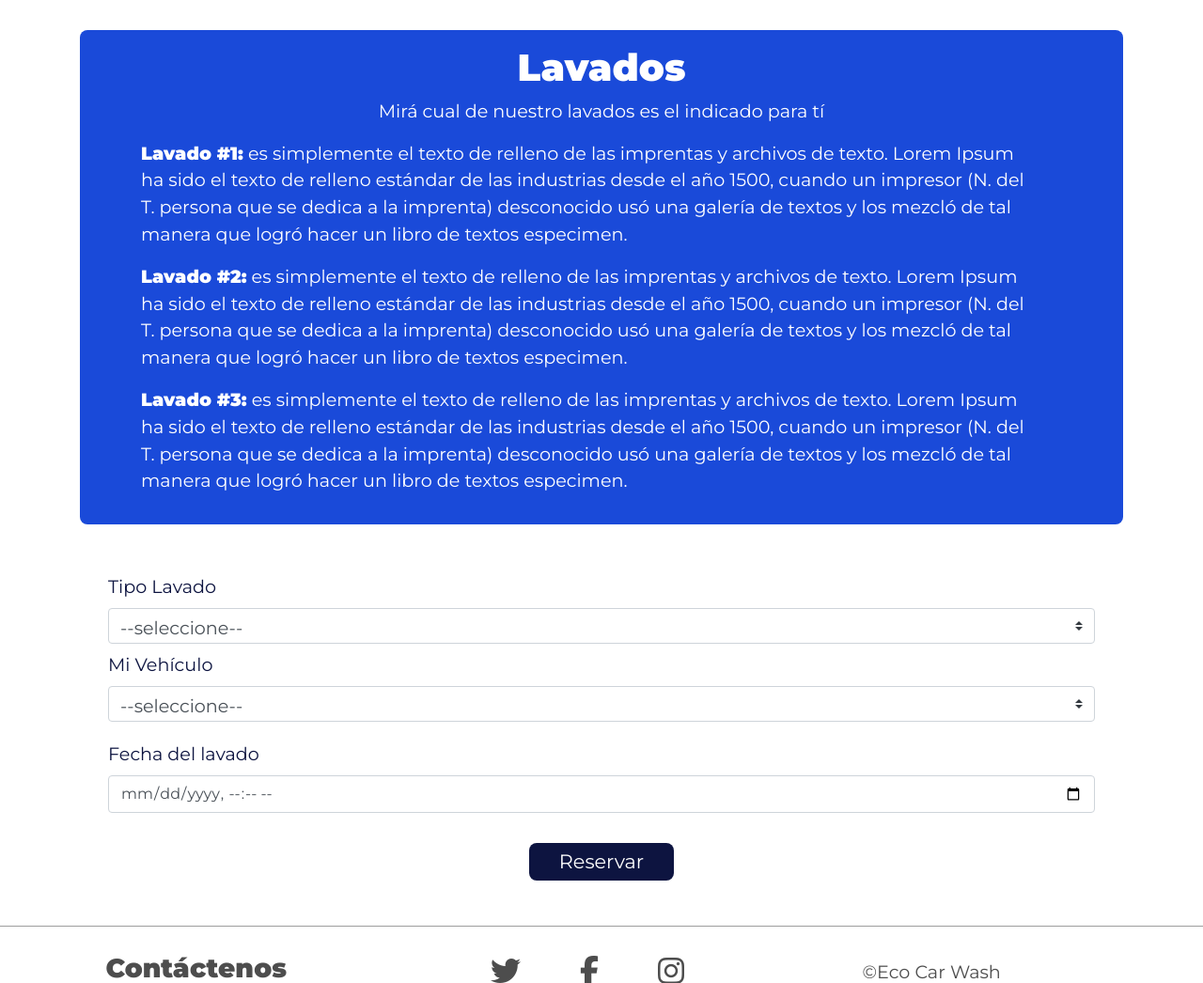
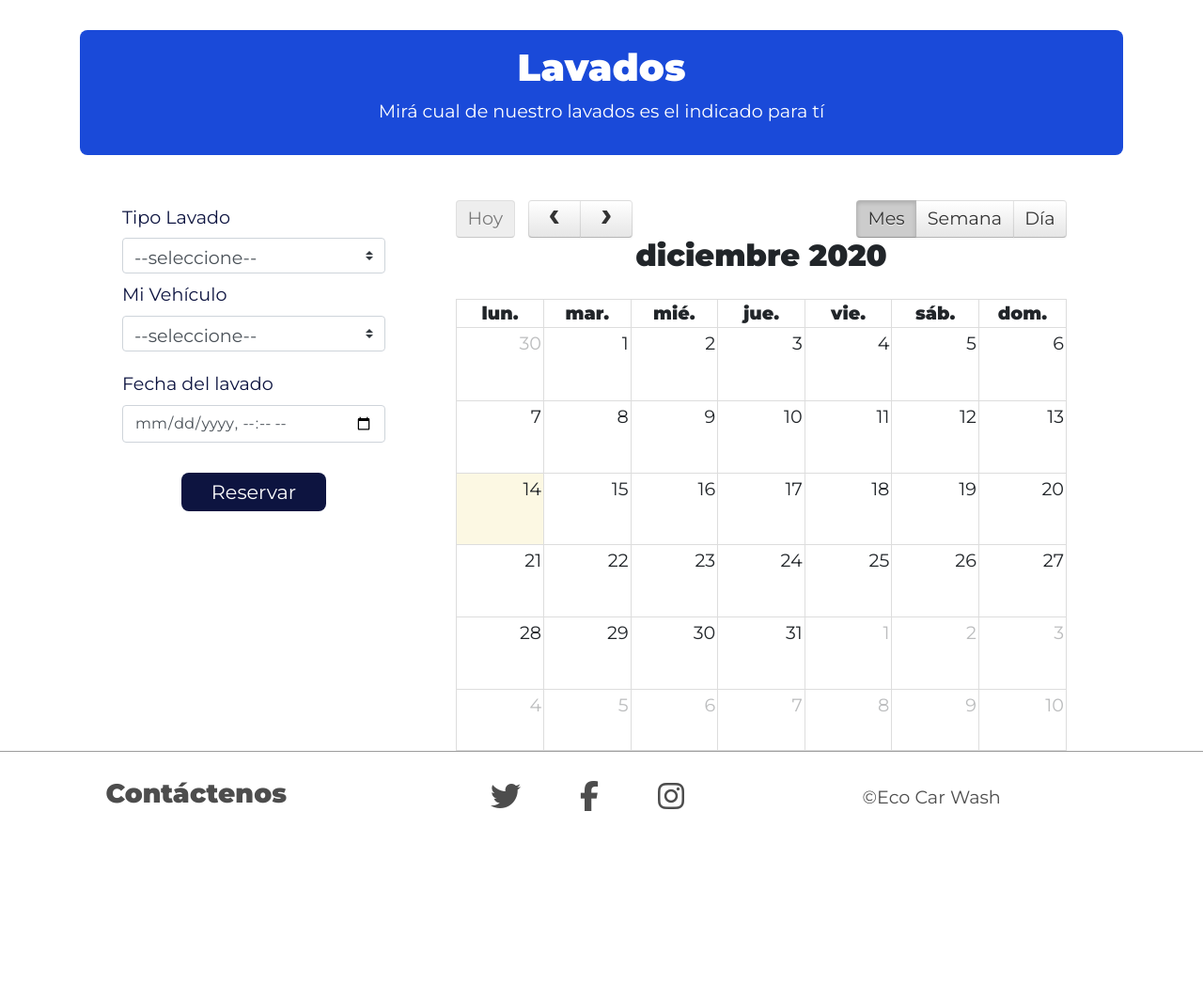
Before and after one commit to sgiraldo776/eco-car-wash, a PHP site: page /GIT/vistas/servicios/lavado/lavado.php in a window 1280 px wide. Shown: the part 77-1123 px from the top of the page at 94% size. After the commit the page ends 940 px from the top, so only its background shows below. Run offline with PHP 8.4, Linux system fonts and the light colour scheme; the visitor is signed in with stand-in values (Sample User, id 1); tables that the repository leaves empty or names only in its code hold one stand-in row (values such as "Sample post"); lists and menus that the app fills with data are empty; some libraries are stand-ins or nearby versions.

Commit message:
Reservas listo con calendario

```diff
--- a/Cliente/usuario/ingresar_cliente.php
+++ b/Cliente/usuario/ingresar_cliente.php
@@ -16,9 +16,9 @@
     $contrasena=hash("sha256", $contrasena);
 
     $sql=$conn->query("INSERT INTO tblCliente (id_cliente, Nom_Cliente, Ape_Cliente, Dir_Cliente, Cel_Cliente, Corr_Cliente, Ciudad_residencia) VALUES ('$identificacion', '$nombres', '$apellidos', '$direccion', '$celular', '$correo', '$ciudad')");
-        if ($sql=true){
+        if ($sql==true){
             $sql2=$conn->query("INSERT INTO tblUsuario (Id_Usuario, Username, Password, Id_Cliente, Id_Rol) VALUES ('$identificacion', '$correo', '$contrasena', '$identificacion', 2)");
-            if ($sql2=true){
+            if ($sql2==true){
                 echo "<script> 	location.href='../login/frm_login.php?msg=3'; </script>";
             }else{
                 $sq3=$conn->query("DELETE FROM tblCliente WHERE id_cliente='$identificacion'");
--- a/admin/servicios/insertar_servicios.php
+++ b/admin/servicios/insertar_servicios.php
@@ -6,10 +6,11 @@
     }
 
     $Tipo_Servicio = $_POST['Tipo_Servicio'];
+    $Servicio = $_POST['Servicio'];
     $Descripcion = $_POST['Descripcion'];
     $Valor = $_POST['Valor'];
 
-    $ins = $conn -> query("INSERT INTO tblservicios_ofertados (Tipo_Servicio, Descripcion, Valor) VALUES ('$Tipo_Servicio', '$Descripcion', '$Valor')");
+    $ins = $conn -> query("INSERT INTO tblservicios_ofertados (Tipo_Servicio, Servicio, Descripcion, Valor) VALUES ('$Tipo_Servicio', '$Servicio', '$Descripcion', '$Valor')");
 
     if ($ins) {
         echo "<script> 	location.href='form_servicios.php?msg=1'; </script>";
--- a/calendar/index.php
+++ b/calendar/calendar.php
@@ -1,3 +1,4 @@
+
 <!DOCTYPE html>
 <html lang="en">
 <head>
@@ -6,25 +7,22 @@
     <title>Calendario</title>
 
     <!-- Bootstrap -->
-    <link rel="stylesheet" href="https://cdn.jsdelivr.net/npm/bootstrap@4.5.3/dist/css/bootstrap.min.css" integrity="sha384-TX8t27EcRE3e/ihU7zmQxVncDAy5uIKz4rEkgIXeMed4M0jlfIDPvg6uqKI2xXr2" crossorigin="anonymous">
+    <!-- <link rel="stylesheet" href="https://cdn.jsdelivr.net/npm/bootstrap@4.5.3/dist/css/bootstrap.min.css" integrity="sha384-TX8t27EcRE3e/ihU7zmQxVncDAy5uIKz4rEkgIXeMed4M0jlfIDPvg6uqKI2xXr2" crossorigin="anonymous"> -->
 
-    <script src="js/jquery.min.js"></script>
-    <script src="js/moment.min.js"></script>
+    <script src="<?php echo $URL;?>calendar/js/jquery.min.js"></script>
+    <script src="<?php echo $URL;?>calendar/js/moment.min.js"></script>
     <!-- Full Calendar -->
-    <link rel="stylesheet" href="css/fullcalendar.min.css">
-    <script src="js/fullcalendar.min.js"></script>
-    <script src="js/es.js"></script>
+    <link rel="stylesheet" href="<?php echo $URL;?>calendar/css/fullcalendar.min.css">
+    <script src="<?php echo $URL;?>calendar/js/fullcalendar.min.js"></script>
+    <script src="<?php echo $URL;?>calendar/js/es.js"></script>
 
-    <script src="https://cdn.jsdelivr.net/npm/popper.js@1.16.1/dist/umd/popper.min.js"></script>
-    <script src="https://cdn.jsdelivr.net/npm/bootstrap@4.5.3/dist/js/bootstrap.min.js"></script>
+    <!-- <script src="https://cdn.jsdelivr.net/npm/bootstrap@4.5.3/dist/js/bootstrap.min.js"></script> -->
 
 </head>
 <body>
     <div class="container">
         <div class="row">
-            <div class="col"></div>
-            <div class="col-7"><div id="calendario"></div></div>
-            <div class="col"></div>
+            <div class="col-12"><div id="calendario"></div></div>
         </div>
     </div>
 
@@ -39,8 +37,10 @@
             </button>
         </div>
         <div class="modal-body">
+            <div id="hora"></div>
             <div id="vehiculo"></div>
             <div id="placa"></div>
+            <div id="descripcion"></div>
         </div>
         <div class="modal-footer">
             <button type="button" class="btn btn-secondary" data-dismiss="modal">Close</button>
@@ -50,19 +50,21 @@
     </div>
 
 
-    <script>
+    <script type="text/javascript">
         $(document).ready(function(){
             $('#calendario').fullCalendar({
                 header:{
                     left:'today, prev,next',
                     center:'title',
-                    right:'month,basicWeek,basicDay, agendaWeek,agendaDay'
+                    right:'month,basicWeek,basicDay'
                 },
                 events:'http://localhost/GIT/eco-car-wash/calendar/eventos.php',
                 eventClick:function(calEvent,jsEvent,view){
                     $('#servicio').html(calEvent.title);
+                    $('#hora').html(calEvent.start);
                     $('#vehiculo').html(calEvent.tipoVehiculo);
                     $('#placa').html(calEvent.placa);
+                    $('#descripcion').html(calEvent.descripcion);
                     $("#Modal").modal();
                 }
             });
--- a/vistas/includes/header-admin.php
+++ b/vistas/includes/header-admin.php
@@ -15,9 +15,9 @@
     <!-- Font Awesome -->
     <script src="https://kit.fontawesome.com/f599362e7b.js" crossorigin="anonymous"></script>
 
-    <link rel="icon" type="image/png" href="../../img/icono-pag.png">
+    <link rel="icon" type="image/png" href="<?php echo $URL;?>img/icono-pag.png">
 
-    <link rel="stylesheet" href="../../css/estilos.css">
+    <link rel="stylesheet" href="<?php echo $URL;?>css/estilos.css">
 </head>
 
 <body>
--- a/vistas/includes/header-usuario.php
+++ b/vistas/includes/header-usuario.php
@@ -15,9 +15,9 @@
     <!-- Font Awesome -->
     <script src="https://kit.fontawesome.com/f599362e7b.js" crossorigin="anonymous"></script>
 
-    <link rel="icon" type="image/png" href="img/icono-pag.png">
+    <link rel="icon" type="image/png" href="<?php echo $URL;?>img/icono-pag.png">
 
-    <link rel="stylesheet" href="css/estilos.css">
+    <link rel="stylesheet" href="<?php echo $URL;?>css/estilos.css">
 </head>
 
 <body>
--- a/vistas/servicios/lavado/ingresar_lavado.php
+++ b/vistas/servicios/lavado/ingresar_lavado.php
@@ -1,6 +1,6 @@
 <?php
     require "../../../conexion.php";
-
+    session_start();
     if ($conn->connect_error) {
         die("Conección exitosa: " . $conn->connect_error);
     }
@@ -8,9 +8,12 @@
     $lavado=$_POST['lavado'];
     $vehiculo=$_POST['vehiculo'];
     $fecha=$_POST['fecha'];
+    $cliente=$_SESSION['id_cliente'];
 
     // $sql=$conn->query("INSERT INTO tblreservas (Id_Reserva, Fecha, Id_Cliente, Tipo_Lavado) VALUES (null, '$fecha', '$_SESSION[Id_Cliente]', '$servicio')");
     $sql=$conn->query("INSERT INTO tblreservas (Fecha, Id_Cliente, Tipo_Lavado) VALUES ('$fecha', '$vehiculo', '$lavado')");
+
+    $sql=$conn->query("INSERT INTO tblreservas (title, tipoVehiculo, placa, descripcion, start, color, textColor, Id_Cliente) VALUES ('Lavado', (SELECT Tipo_Vehiculo FROM tblvehiculo WHERE id_Vehiculo='$vehiculo'), '$vehiculo', '$lavado', '$fecha', '#1A4AD9', '#FFFFFF', '$cliente')");
 
     if ($sql==TRUE){
         echo "<script> 	alert ('Ingresado Correctamente'); </script>";
--- a/vistas/servicios/lavado/js/validacion.js
+++ b/vistas/servicios/lavado/js/validacion.js
@@ -13,7 +13,7 @@ $(document).ready(function(){
 });
 
 $(function(){
-    $(".btn-color").on('click', function(){
+    $(".enviar").on('click', function(){
         var formulario=document.add_form;
 
         if($('#lavado').val() != 0){
--- a/vistas/servicios/lavado/lavado.php
+++ b/vistas/servicios/lavado/lavado.php
@@ -17,7 +17,6 @@
 ?>
 <!DOCTYPE html>
 <html lang="es">
-
 <head>
     <meta charset="UTF-8">
     <meta name="viewport" content="width=device-width, initial-scale=1.0">
@@ -48,26 +47,40 @@
                     <p>Mirá cual de nuestro lavados es el indicado para tí</p>
                 </div>
                 <div class="row">
-                    <p class="texto"><b>Lavado #1:</b> es simplemente el texto de relleno de las imprentas y archivos de texto. Lorem Ipsum ha sido el texto de relleno estándar de las industrias desde el año 1500, cuando un impresor (N. del T. persona que se dedica a
-                        la imprenta) desconocido usó una galería de textos y los mezcló de tal manera que logró hacer un libro de textos especimen.</p>
+                    <?php
+                        $sel = $conn -> query("SELECT * FROM tblservicios_ofertados WHERE Tipo_Servicio = 'Lavado'");
 
-                    <p class="texto"><b>Lavado #2:</b> es simplemente el texto de relleno de las imprentas y archivos de texto. Lorem Ipsum ha sido el texto de relleno estándar de las industrias desde el año 1500, cuando un impresor (N. del T. persona que se dedica a
-                        la imprenta) desconocido usó una galería de textos y los mezcló de tal manera que logró hacer un libro de textos especimen.</p>
-
-                    <p class="texto"><b>Lavado #3:</b> es simplemente el texto de relleno de las imprentas y archivos de texto. Lorem Ipsum ha sido el texto de relleno estándar de las industrias desde el año 1500, cuando un impresor (N. del T. persona que se dedica a
-                        la imprenta) desconocido usó una galería de textos y los mezcló de tal manera que logró hacer un libro de textos especimen.</p>
+                        while ($row = $sel -> fetch_assoc()) {
+                        ?>
+                            <p class="texto"><b><?php echo $row['Servicio'];?>:</b> <?php echo $row['Descripcion'];?></p>
+                        <?php
+                        }
+                    ?>
                 </div>
             </div>
+        </div>
+    </section>
+
+    <section>
+        <div class="container">
+            <div class="row m-0 p-0">
+                <div class="col-md-4">
                     <div class="col-12">
-                <form action="ingresar_lavado.php" name="add_form" class="col-12">
+                        <form action="ingresar_lavado.php" name="add_form" method="post" class="col-12">
 
                             <div class="form-group">
                                 <label class="my-1 mr-2">Tipo Lavado</label>
                                 <select class="custom-select my-1 mr-sm-2" name="lavado" id="lavado">
-                            <option value="0" selected>--seleccione--</option>
-                            <option value="1">Lavado #1</option>
-                            <option value="2">Lavado #2</option>
-                            <option value="3">Lavado #3</option>
+                                <option value="0">--seleccione--</option>
+                                    <?php
+                                    $sel = $conn -> query("SELECT * FROM tblservicios_ofertados WHERE Tipo_Servicio = 'Lavado'");
+
+                                    while ($row=$sel->fetch_array()) {
+                                    ?>
+                                    <option value="<?php echo $row[2] ?>"> <?php echo $row[2] ?></option>
+                                    <?php
+                                    }
+                                    ?>
                                 </select>
 
                                 <label class="my-1 mr-2">Mi Vehículo</label>
@@ -98,6 +111,11 @@
                         </form>
                     </div>
                 </div>
+                <div class="col-md-8">
+                    <?php include "../../../calendar/calendar.php";?>
+                </div>
+            </div>
+        </div>
     </section>
 
     <footer class="footer py-4">
@@ -116,8 +134,8 @@
         </div>
     </footer>
 
-    <script src="https://code.jquery.com/jquery-3.2.1.slim.min.js" integrity="sha384-KJ3o2DKtIkvYIK3UENzmM7KCkRr/rE9/Qpg6aAZGJwFDMVNA/GpGFF93hXpG5KkN" crossorigin="anonymous">
-    </script>
+    <!-- <script src="https://code.jquery.com/jquery-3.2.1.slim.min.js" integrity="sha384-KJ3o2DKtIkvYIK3UENzmM7KCkRr/rE9/Qpg6aAZGJwFDMVNA/GpGFF93hXpG5KkN" crossorigin="anonymous">
+    </script> -->
     <script src="https://cdnjs.cloudflare.com/ajax/libs/popper.js/1.12.9/umd/popper.min.js" integrity="sha384-ApNbgh9B+Y1QKtv3Rn7W3mgPxhU9K/ScQsAP7hUibX39j7fakFPskvXusvfa0b4Q" crossorigin="anonymous">
     </script>
     <script src="https://maxcdn.bootstrapcdn.com/bootstrap/4.0.0/js/bootstrap.min.js" integrity="sha384-JZR6Spejh4U02d8jOt6vLEHfe/JQGiRRSQQxSfFWpi1MquVdAyjUar5+76PVCmYl" crossorigin="anonymous">
--- a/vistas/servicios/reparacion/js/validacion.js
+++ b/vistas/servicios/reparacion/js/validacion.js
@@ -13,7 +13,7 @@ $(document).ready(function(){
 });
 
 $(function(){
-    $(".btn-color").on('click', function(){
+    $(".enviar").on('click', function(){
         var formulario=document.add_form;
 
             if($('#vehiculo').val() != 0){
```
Also changed, not shown: admin/servicios/form_servicios.php (+11 -4 lines), vistas/servicios/reparacion/ingresar_reparacion.php (+10 -4 lines), vistas/servicios/reparacion/reparacion.php (+36 -8 lines). Lines whose indentation alone changed are shown as unchanged.
